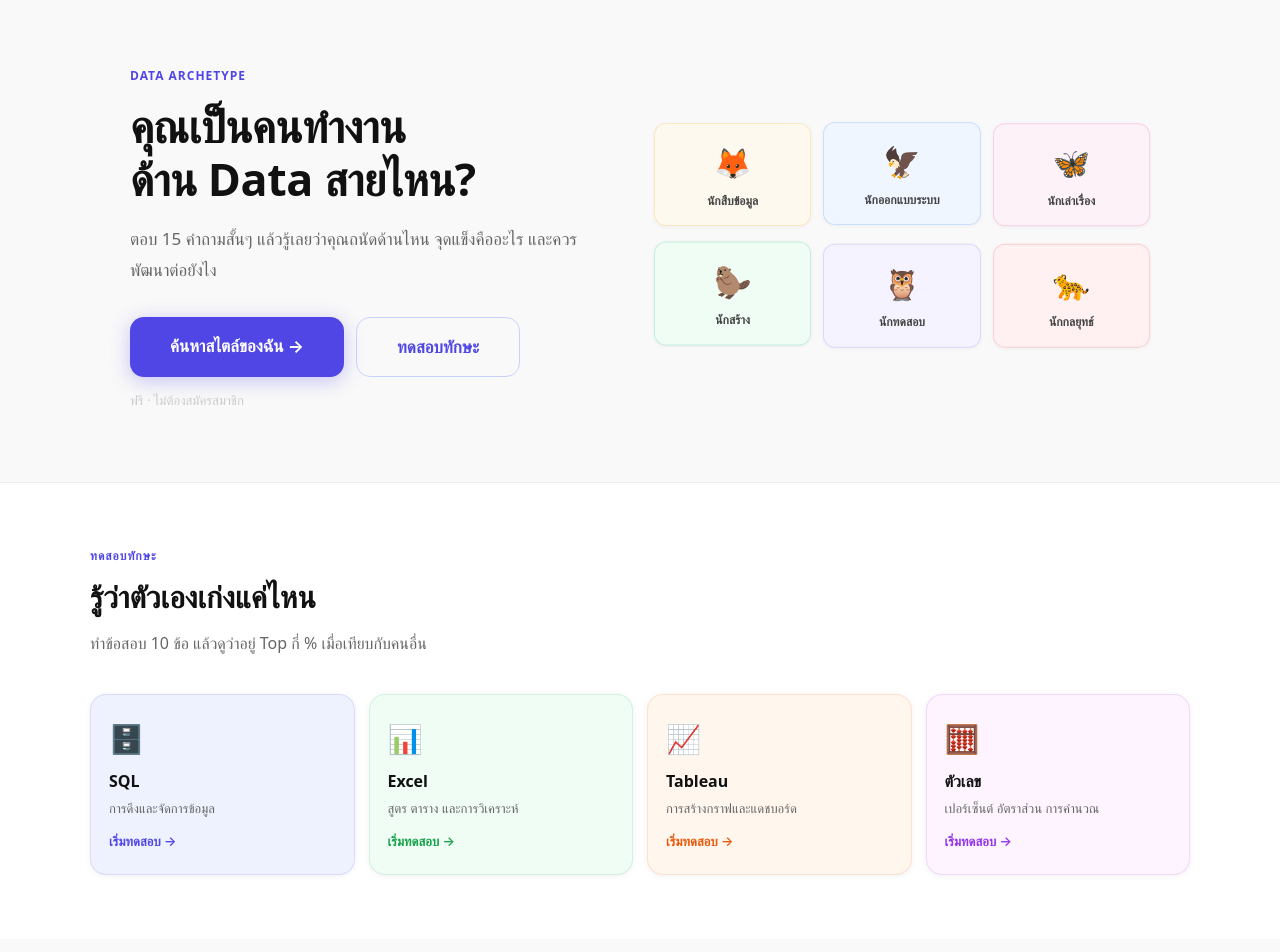
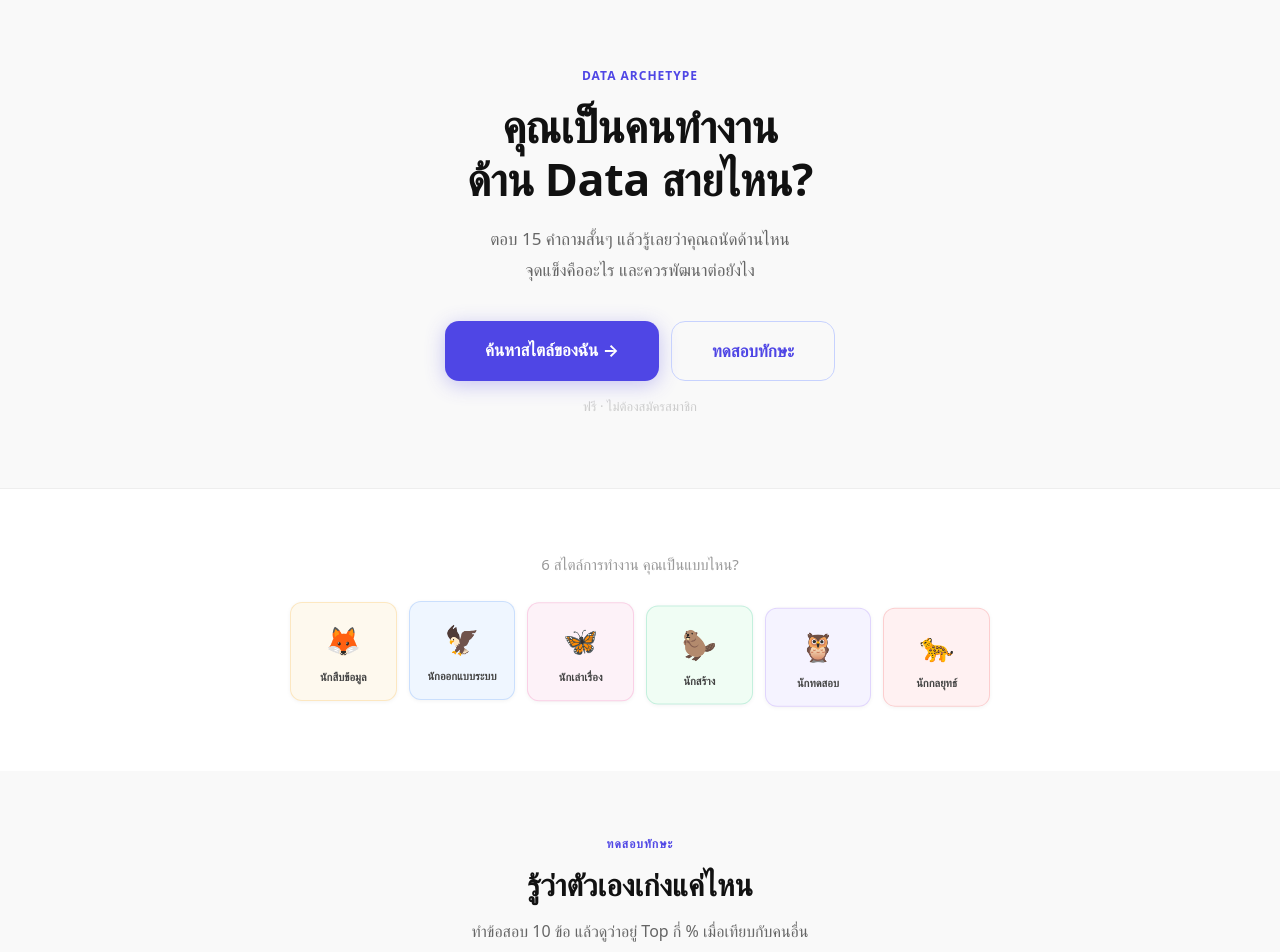
Before and after one commit to ZUME-Work/zume-career-intelligence, a Next.js app: page / in a window 1280 px wide. Shown: the part 80-1032 px from the top of the page. Built offline with nearby package versions, Linux system fonts and the light colour scheme.

Commit message:
fix: centered layout remove right column hero

```diff
--- a/app/page.tsx
+++ b/app/page.tsx
@@ -22,8 +22,7 @@ export default function HomePage() {
         .btn-ghost {
           display:inline-block; background:transparent; color:#4F46E5;
           padding:16px 40px; border-radius:14px; text-decoration:none;
-          font-size:17px; font-weight:600;
-          border:1.5px solid #C7D2FE;
+          font-size:17px; font-weight:600; border:1.5px solid #C7D2FE;
           transition:transform 0.18s, background 0.18s;
         }
         .btn-ghost:hover { transform:translateY(-3px); background:#EEF2FF; }
@@ -56,19 +55,16 @@ export default function HomePage() {
         .contact-btn:hover { transform:translateY(-1px); box-shadow:0 4px 12px rgba(22,163,74,0.2); }
         @media(max-width:768px) {
           .nav-inner { padding:14px 20px !important; }
-          .hero-inner { flex-direction:column !important; gap:40px !important; padding:48px 20px 44px !important; }
-          .hero-text { max-width:100% !important; }
-          .hero-text h1 { font-size:2rem !important; }
-          .hero-text p { font-size:16px !important; }
-          .btn-row { flex-direction:column !important; }
-          .btn-main, .btn-ghost { width:100%; text-align:center; padding:15px 24px; }
-          .arch-grid { grid-template-columns:repeat(3,1fr) !important; }
           .section { padding:44px 20px !important; }
           .skill-grid { grid-template-columns:1fr 1fr !important; }
           .who-grid { grid-template-columns:1fr !important; }
+          .arch-grid { grid-template-columns:repeat(3,1fr) !important; }
+          .btn-row { flex-direction:column !important; align-items:stretch !important; width:100% !important; max-width:320px !important; }
+          .btn-main, .btn-ghost { text-align:center; }
         }
         @media(max-width:400px) {
           .arch-grid { grid-template-columns:repeat(2,1fr) !important; }
+          .skill-grid { grid-template-columns:1fr !important; }
         }
       `}</style>
 
@@ -87,29 +83,29 @@ export default function HomePage() {
           </div>
         </nav>
 
-        {/* Hero — รวมข้อความ + archetype cards */}
-        <section style={{ background:'#F9F9F9', borderBottom:'1px solid #eee' }}>
-          <div className="hero-inner" style={{ maxWidth:1100, margin:'0 auto', padding:'80px 40px 72px', display:'flex', alignItems:'center', gap:64 }}>
-
-            {/* Left */}
-            <div className="hero-text" style={{ flex:'0 0 460px', maxWidth:460 }}>
+        {/* Hero */}
+        <section className="section" style={{ background:'#F9F9F9', padding:'80px 40px 72px', textAlign:'center', borderBottom:'1px solid #eee' }}>
+          <div style={{ maxWidth:600, margin:'0 auto' }}>
             <div className="f1" style={{ fontSize:12, fontWeight:700, color:'#4F46E5', letterSpacing:1, textTransform:'uppercase', marginBottom:14 }}>Data Archetype</div>
             <h1 className="f2" style={{ fontSize:'clamp(2rem,4vw,2.8rem)', fontWeight:800, color:'#111', lineHeight:1.2, marginBottom:18, letterSpacing:'-0.4px' }}>
               คุณเป็นคนทำงาน<br />ด้าน Data สายไหน?
             </h1>
-              <p className="f3" style={{ fontSize:17, color:'#666', lineHeight:1.8, marginBottom:32 }}>
-                ตอบ 15 คำถามสั้นๆ แล้วรู้เลยว่าคุณถนัดด้านไหน จุดแข็งคืออะไร และควรพัฒนาต่อยังไง
+            <p className="f3" style={{ fontSize:17, color:'#666', lineHeight:1.8, marginBottom:36 }}>
+              ตอบ 15 คำถามสั้นๆ แล้วรู้เลยว่าคุณถนัดด้านไหน<br />จุดแข็งคืออะไร และควรพัฒนาต่อยังไง
             </p>
-              <div className="f4 btn-row" style={{ display:'flex', gap:12, flexWrap:'wrap' }}>
+            <div className="f4 btn-row" style={{ display:'flex', gap:12, justifyContent:'center', flexWrap:'wrap' }}>
               <Link href="/archetype" className="btn-main">ค้นหาสไตล์ของฉัน →</Link>
               <Link href="#skills" className="btn-ghost">ทดสอบทักษะ</Link>
             </div>
-              <p style={{ fontSize:13, color:'#ccc', marginTop:14 }}>ฟรี · ไม่ต้องสมัครสมาชิก</p>
+            <p style={{ fontSize:13, color:'#ccc', marginTop:16 }}>ฟรี · ไม่ต้องสมัครสมาชิก</p>
           </div>
+        </section>
 
-            {/* Right — archetype cards */}
-            <div style={{ flex:1 }}>
-              <div className="arch-grid" style={{ display:'grid', gridTemplateColumns:'repeat(3,1fr)', gap:12 }}>
+        {/* Archetype cards */}
+        <section className="section" style={{ padding:'64px 40px' }}>
+          <div style={{ maxWidth:700, margin:'0 auto', textAlign:'center' }}>
+            <p style={{ fontSize:15, color:'#999', marginBottom:32 }}>6 สไตล์การทำงาน คุณเป็นแบบไหน?</p>
+            <div className="arch-grid" style={{ display:'grid', gridTemplateColumns:'repeat(6,1fr)', gap:12 }}>
               {[
                 { emoji:'🦊', name:'นักสืบข้อมูล',   bg:'#FEF9EE', border:'#F59E0B', delay:'0s'   },
                 { emoji:'🦅', name:'นักออกแบบระบบ', bg:'#EFF6FF', border:'#3B82F6', delay:'0.5s' },
@@ -119,36 +115,28 @@ export default function HomePage() {
                 { emoji:'🐆', name:'นักกลยุทธ์',      bg:'#FFF1F2', border:'#EF4444', delay:'2.5s' },
               ].map((a) => (
                 <div key={a.name} className="arch-pill" style={{ background:a.bg, border:`1px solid ${a.border}33`, animationDuration:'3.5s', animationDelay:a.delay }}>
-                    <div style={{ fontSize:30, marginBottom:8 }}>{a.emoji}</div>
-                    <div style={{ fontSize:12, color:'#444', fontWeight:600, lineHeight:1.4 }}>{a.name}</div>
+                  <div style={{ fontSize:28, marginBottom:8 }}>{a.emoji}</div>
+                  <div style={{ fontSize:11, color:'#444', fontWeight:600, lineHeight:1.4 }}>{a.name}</div>
                 </div>
               ))}
             </div>
           </div>
-
-          </div>
         </section>
 
         {/* Skills */}
-        <section id="skills" className="section" style={{ padding:'64px 40px' }}>
-          <div style={{ maxWidth:1100, margin:'0 auto' }}>
-            <div style={{ marginBottom:36 }}>
+        <section id="skills" className="section" style={{ background:'#F9F9F9', padding:'64px 40px' }}>
+          <div style={{ maxWidth:900, margin:'0 auto', textAlign:'center' }}>
             <div style={{ fontSize:12, fontWeight:700, color:'#4F46E5', letterSpacing:1, textTransform:'uppercase', marginBottom:12 }}>ทดสอบทักษะ</div>
-              <h2 style={{ fontSize:'clamp(1.5rem,3vw,1.9rem)', fontWeight:800, color:'#111', marginBottom:12, lineHeight:1.3 }}>
-                รู้ว่าตัวเองเก่งแค่ไหน
-              </h2>
-              <p style={{ fontSize:16, color:'#666', lineHeight:1.8 }}>
-                ทำข้อสอบ 10 ข้อ แล้วดูว่าอยู่ Top กี่ % เมื่อเทียบกับคนอื่น
-              </p>
-            </div>
+            <h2 style={{ fontSize:'clamp(1.5rem,3vw,1.9rem)', fontWeight:800, color:'#111', marginBottom:12, lineHeight:1.3 }}>รู้ว่าตัวเองเก่งแค่ไหน</h2>
+            <p style={{ fontSize:16, color:'#666', lineHeight:1.8, marginBottom:36 }}>ทำข้อสอบ 10 ข้อ แล้วดูว่าอยู่ Top กี่ % เมื่อเทียบกับคนอื่น</p>
             <div className="skill-grid" style={{ display:'grid', gridTemplateColumns:'repeat(4,1fr)', gap:14 }}>
               {[
-                { skill:'sql',       icon:'🗄️', label:'SQL',    desc:'การดึงและจัดการข้อมูล',       bg:'#EEF2FF', accent:'#4F46E5' },
-                { skill:'excel',     icon:'📊', label:'Excel',  desc:'สูตร ตาราง และการวิเคราะห์',  bg:'#F0FDF4', accent:'#16A34A' },
-                { skill:'tableau',   icon:'📈', label:'Tableau', desc:'การสร้างกราฟและแดชบอร์ด',    bg:'#FFF7ED', accent:'#EA580C' },
-                { skill:'numerical', icon:'🧮', label:'ตัวเลข', desc:'เปอร์เซ็นต์ อัตราส่วน การคำนวณ', bg:'#FDF4FF', accent:'#9333EA' },
+                { skill:'sql',       icon:'🗄️', label:'SQL',    desc:'การดึงและจัดการข้อมูล',            bg:'#EEF2FF', accent:'#4F46E5' },
+                { skill:'excel',     icon:'📊', label:'Excel',  desc:'สูตร ตาราง และการวิเคราะห์',       bg:'#F0FDF4', accent:'#16A34A' },
+                { skill:'tableau',   icon:'📈', label:'Tableau', desc:'การสร้างกราฟและแดชบอร์ด',         bg:'#FFF7ED', accent:'#EA580C' },
+                { skill:'numerical', icon:'🧮', label:'ตัวเลข', desc:'เปอร์เซ็นต์ อัตราส่วน การคำนวณ',  bg:'#FDF4FF', accent:'#9333EA' },
               ].map((s) => (
-                <Link key={s.skill} href={'/assessment/'+s.skill} className="skill-card" style={{ background:s.bg, border:`1px solid ${s.accent}22` }}>
+                <Link key={s.skill} href={'/assessment/'+s.skill} className="skill-card" style={{ background:s.bg, border:`1px solid ${s.accent}22`, textAlign:'left' }}>
                   <div style={{ fontSize:28, marginBottom:10 }}>{s.icon}</div>
                   <div style={{ fontSize:16, fontWeight:700, color:'#111', marginBottom:6 }}>{s.label}</div>
                   <div style={{ fontSize:13, color:'#666', lineHeight:1.5 }}>{s.desc}</div>
@@ -160,16 +148,16 @@ export default function HomePage() {
         </section>
 
         {/* For who */}
-        <section className="section" style={{ background:'#F9F9F9', padding:'64px 40px' }}>
-          <div style={{ maxWidth:1100, margin:'0 auto' }}>
-            <h2 style={{ fontSize:'clamp(1.5rem,3vw,1.9rem)', fontWeight:800, color:'#111', marginBottom:36, textAlign:'center' }}>เหมาะกับใครบ้าง?</h2>
+        <section className="section" style={{ padding:'64px 40px' }}>
+          <div style={{ maxWidth:900, margin:'0 auto', textAlign:'center' }}>
+            <h2 style={{ fontSize:'clamp(1.5rem,3vw,1.9rem)', fontWeight:800, color:'#111', marginBottom:36 }}>เหมาะกับใครบ้าง?</h2>
             <div className="who-grid" style={{ display:'grid', gridTemplateColumns:'repeat(3,1fr)', gap:16 }}>
               {[
-                { icon:'🎓', title:'นักเรียน นักศึกษา',     desc:'เตรียมตัวหางานในสาย Data รู้ว่าต้องฝึกอะไรก่อน' },
-                { icon:'🔄', title:'คนที่อยากเปลี่ยนสาย',  desc:'เช็คว่าตัวเองพร้อมแค่ไหน และยังขาดทักษะด้านไหน' },
-                { icon:'💼', title:'คนทำงาน Data อยู่แล้ว', desc:'วัดว่าตัวเองอยู่ระดับไหนเมื่อเทียบกับคนอื่น' },
+                { icon:'🎓', title:'นักเรียน นักศึกษา',      desc:'เตรียมตัวหางานในสาย Data รู้ว่าต้องฝึกอะไรก่อน' },
+                { icon:'🔄', title:'คนที่อยากเปลี่ยนสาย',   desc:'เช็คว่าตัวเองพร้อมแค่ไหน และยังขาดทักษะด้านไหน' },
+                { icon:'💼', title:'คนทำงาน Data อยู่แล้ว',  desc:'วัดว่าตัวเองอยู่ระดับไหนเมื่อเทียบกับคนอื่น' },
               ].map((c,i) => (
-                <div key={i} className="who-card">
+                <div key={i} className="who-card" style={{ textAlign:'left' }}>
                   <div style={{ fontSize:32, marginBottom:14 }}>{c.icon}</div>
                   <div style={{ fontSize:17, fontWeight:700, color:'#111', marginBottom:10 }}>{c.title}</div>
                   <div style={{ fontSize:15, color:'#666', lineHeight:1.7 }}>{c.desc}</div>
```
Lines whose indentation alone changed are shown as unchanged.
